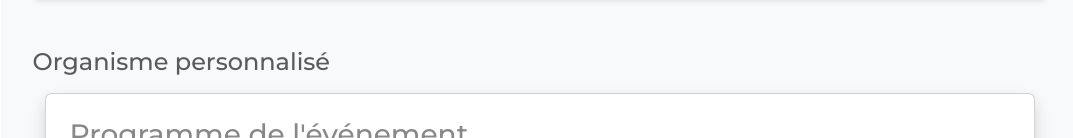
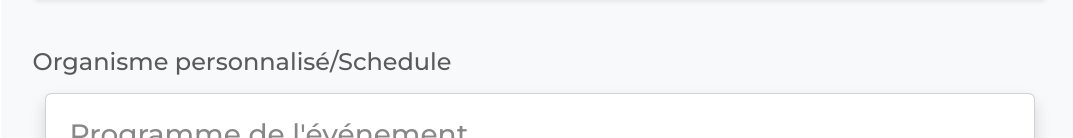
Before and after one commit to Flosteno/kit_ui_ep, a plain HTML site: page index.html in a window 1280 px wide. Shown: the part 2637-2775 px from the top of the page, without its empty margins (201-1274 px from the left). Drawn offline with nearby package versions, Linux system fonts and the light colour scheme.

Commit message:
rename file to schedule

```diff
--- a/index.html
+++ b/index.html
@@ -121,7 +121,7 @@
       <li><a href="comments.html">Commentaires</a></li>
       <li><a href="presentation_resource.html">Présentation ressource</a></li>
       <li><a href="presentation_element.html">Présentation élément</a></li>
-      <li><a href="custom_organism.html">Organisme personnalisé</a></li>
+      <li><a href="schedule.html">Organisme personnalisé</a></li>
     </ul>
   </nav>
 
@@ -312,7 +312,7 @@
 
     <!-- Organisme personnalisé -->
     <section class="mb-5" id="custom_organism">
-      <h2 class="h4 mb-3">Organisme personnalisé</h2>
+      <h2 class="h4 mb-3">Organisme personnalisé/Schedule</h2>
       <div class="container">
 
 
```
Also changed, not shown: schedule.html (renamed from custom_organism.html).
